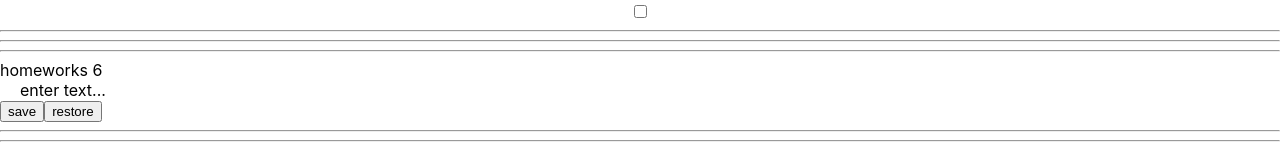
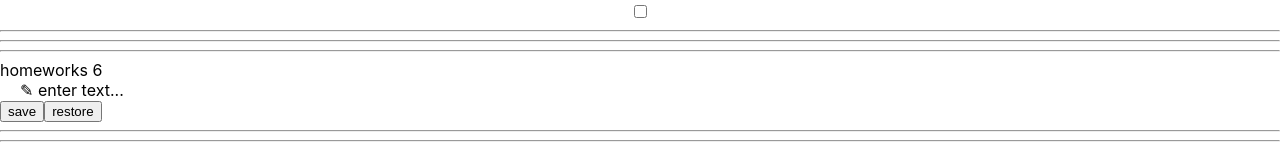
Before and after one commit to RomanAlxndrvch/IgnatHomeworks, a React (Create React App) app: page /#/pre-junior in a window 1280 px wide. Shown: the part 967-1114 px from the top of the page. Built offline with nearby package versions, Linux system fonts and the light colour scheme.

Commit message:
6. Not done yet

```diff
--- a/src/p2-homeworks/h2/Affair.tsx
+++ b/src/p2-homeworks/h2/Affair.tsx
@@ -12,7 +12,9 @@ function Affair(props: AffairPropsType) {
     const deleteCallback = () => {
         props.deleteAffairCallback(props.affair._id)
     }
-    const priorityColor = props.affair.priority === 'high' ? classes.red : props.affair.priority === 'middle' ? classes.yellow : props.affair.priority === 'low' ? classes.green : ''
+    const priorityColor = props.affair.priority === 'high' ? classes.red :
+        props.affair.priority === 'middle' ? classes.yellow :
+            props.affair.priority === 'low' ? classes.green : ''
 
     return (
         <div className={classes.affair}>
--- a/src/p2-homeworks/h2/HW2.tsx
+++ b/src/p2-homeworks/h2/HW2.tsx
@@ -67,7 +67,6 @@ function HW2() {
             />
 
             {/*  <hr/>*/}
-            {/*для личного творчества, могу проверить*/}
             {/*<AlternativeAffairs/>*/}
             {/*<hr/>*/}
         </div>
--- a/src/p2-homeworks/h6/common/c4-SuperEditableSpan/SuperEditableSpan.tsx
+++ b/src/p2-homeworks/h6/common/c4-SuperEditableSpan/SuperEditableSpan.tsx
@@ -24,6 +24,7 @@ const SuperEditableSpan: React.FC<SuperEditableSpanType> = (
         onEnter,
         spanProps,
 
+
         ...restProps// все остальные пропсы попадут в объект restProps
     }
 ) => {
@@ -31,17 +32,17 @@ const SuperEditableSpan: React.FC<SuperEditableSpanType> = (
     const {children, onDoubleClick, className, ...restSpanProps} = spanProps || {}
 
     const onEnterCallback = () => {
-        // setEditMode() // выключить editMode при нажатии Enter
+        setEditMode(false) // выключить editMode при нажатии Enter
 
         onEnter && onEnter()
     }
     const onBlurCallback = (e: React.FocusEvent<HTMLInputElement>) => {
-        // setEditMode() // выключить editMode при нажатии за пределами инпута
+        setEditMode(false) // выключить editMode при нажатии за пределами инпута
 
         onBlur && onBlur(e)
     }
     const onDoubleClickCallBack = (e: React.MouseEvent<HTMLSpanElement, MouseEvent>) => {
-        // setEditMode() // включить editMode при двойном клике
+        setEditMode(true) // включить editMode при двойном клике
 
         onDoubleClick && onDoubleClick(e)
     }
@@ -57,6 +58,7 @@ const SuperEditableSpan: React.FC<SuperEditableSpanType> = (
                         onBlur={onBlurCallback}
                         onEnter={onEnterCallback}
 
+
                         {...restProps} // отдаём инпуту остальные пропсы если они есть (value например там внутри)
                     />
                 ) : (
@@ -67,7 +69,7 @@ const SuperEditableSpan: React.FC<SuperEditableSpanType> = (
                         {...restSpanProps}
                     >
                         {/*если нет захардкодженного текста для спана, то значение инпута*/}
-                        {children || restProps.value}
+                        <>&#9998; {children || restProps.value}</>
                     </span>
                 )
             }
```
